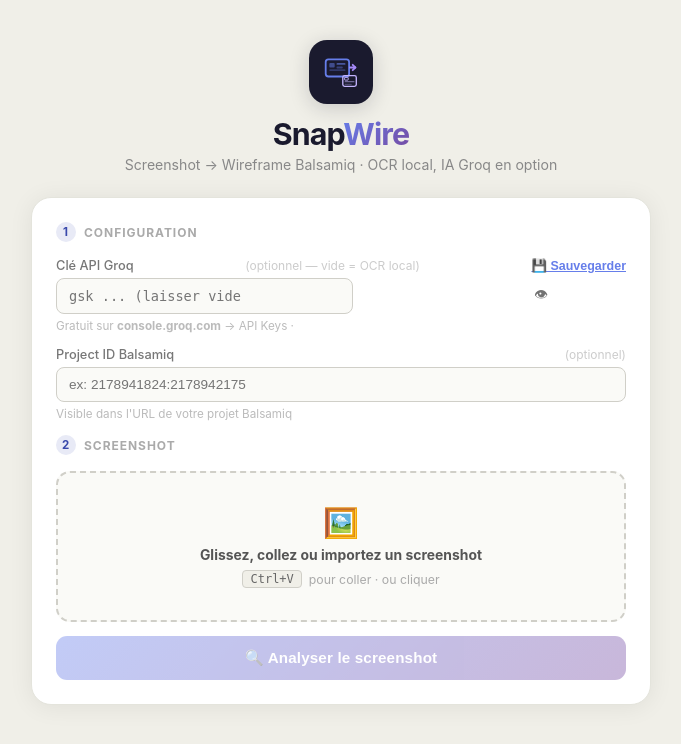
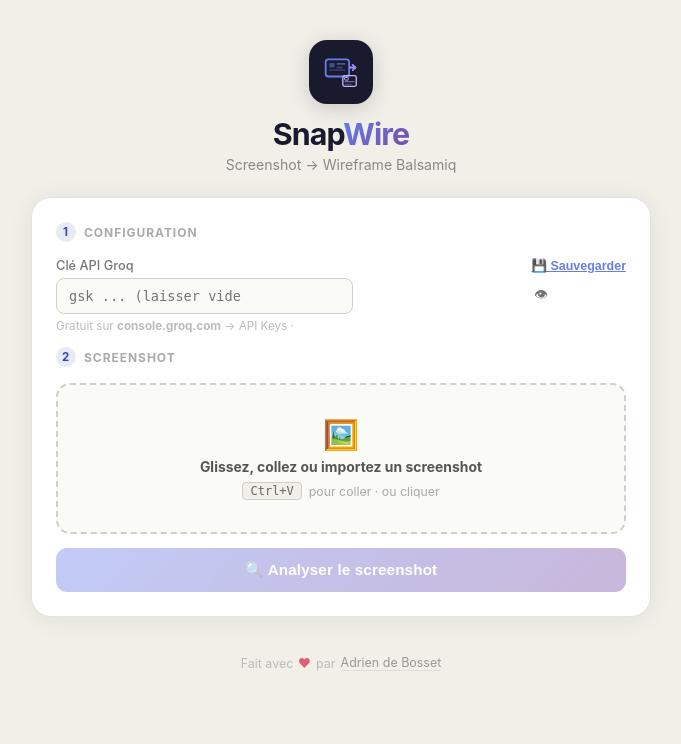
Before and after one commit to debosset/screenshot2wireframe, a FastAPI app: page / in a window 1280 px wide. Shown: the top 744 px of the page, without its empty margins (299-980 px from the left). Run offline with FastAPI, Linux system fonts and the light colour scheme.

Commit message:
UI: simplifier tagline, retirer sous-textes et champ Project ID + fix Link/Title
- Tagline simplifié en 'Screenshot → Wireframe Balsamiq'
- Sous-texte '(optionnel — vide = OCR local)' retiré du label clé Groq
- Champ 'Project ID Balsamiq' retiré de l'UI (remplacé par un input caché
  vide, le fallback JS existant '0:1' continue de s'appliquer normalement,
  aucun changement de comportement côté génération)
- 'Déposer un relevé énergétique annuel' encore pris pour un Link malgré
  la règle abstraite déjà en place : réintroduction de l'exemple concret
  nommé (pattern qui a déjà fonctionné ailleurs dans ce prompt -- les
  exemples concrets tiennent mieux que les règles abstraites seules).

```diff
--- a/app/groq_vision.py
+++ b/app/groq_vision.py
@@ -74,7 +74,7 @@ CAS PARTICULIERS À BIEN GÉRER :
 - N'invente RIEN qui n'est pas visible (pas de faux menu/lien/bouton). Dans le doute, n'ajoute pas.
 - Deux textes empilés proches (ex: nom d'entreprise au-dessus d'un prénom) : y clairement différents, jamais identiques.
 - Titre de section (gras, plus grand que le texte de formulaire, seul sur sa ligne) -> "SubTitle"/"Title", JAMAIS "Label".
-- "Link" seulement si le texte est visuellement coloré/souligné (cliquable). Un texte noir plein à côté d'un lien N'EST PAS un lien -- reste "Title"/"SubTitle".
+- "Link" seulement si le texte est visuellement coloré/souligné (cliquable). Un texte noir plein à côté d'un lien N'EST PAS un lien -- reste "Title"/"SubTitle". Piège récurrent à éviter : un titre de page en noir gras juste sous un lien de fil d'Ariane coloré (ex: "Déposer un relevé énergétique annuel" sous "Romande Énergie SA") doit être "Title" ou "SubTitle", jamais "Link", même s'ils sont proches et sur un fond commun.
 - Jamais fusionner 2 textes visuellement distincts (couleur/taille/police différente) en une seule valeur "text" avec un séparateur inventé ("|", "I"...) : ce sont 2 contrôles séparés.
 - Cercles numérotés d'étapes (ex "1 2 3" + "Saisie/Vérification/Transmission") : "RoundButton" (~32x32) pour chaque cercle + "Label" pour le texte dessous, chacun un contrôle INDÉPENDANT. JAMAIS "ProgressBar"/"Rectangle"/"TabBar"/"ButtonBar" ni aucun conteneur qui engloberait plusieurs étapes dans un même cadre/pilule (rendu disgracieux, déjà observé). N'utilise PAS non plus "fillColor" pour représenter la ligne de connexion entre les cercles (même souci) : omets-la plutôt que de mal la représenter avec un bloc coloré.
 - Label juste AU-DESSUS de son TextInput (y_label + 15 ≈ y_input). Hiérarchie : titres > sous-titres > labels > champs. RadioButton côte à côte : même y, x différents.
--- a/app/templates/index.html
+++ b/app/templates/index.html
@@ -96,7 +96,7 @@
       </svg>
     </div>
     <div class="brand">Snap<span>Wire</span></div>
-    <p class="tagline">Screenshot → Wireframe Balsamiq · OCR local, IA Groq en option</p>
+    <p class="tagline">Screenshot → Wireframe Balsamiq</p>
   </div>
 
   <!-- Étape 1 -->
@@ -106,7 +106,7 @@
     <!-- Clé Groq (optionnelle) -->
     <div class="row">
       <label>
-        Clé API Groq <span style="font-weight:400;color:#ccc;font-size:.75rem">(optionnel — vide = OCR local)</span>
+        Clé API Groq
         <button class="save-btn" id="save-btn" onclick="saveKey()">💾 Sauvegarder</button>
       </label>
       <div class="api-key-wrap">
@@ -117,12 +117,7 @@
       <span class="sub">Gratuit sur <strong>console.groq.com</strong> → API Keys · <span id="saved-hint"></span></span>
     </div>
 
-    <!-- Project ID -->
-    <div class="row">
-      <label>Project ID Balsamiq <span style="font-weight:400;color:#ccc;font-size:.75rem">(optionnel)</span></label>
-      <input type="text" id="pid" placeholder="ex: 2178941824:2178942175" spellcheck="false">
-      <span class="sub">Visible dans l'URL de votre projet Balsamiq</span>
-    </div>
+    <input type="hidden" id="pid" value="">
 
     <div class="card-title" style="margin-top:6px"><span class="step-badge">2</span> Screenshot</div>
 
```
